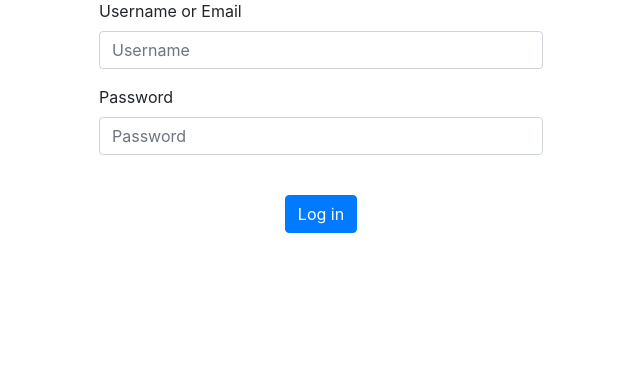
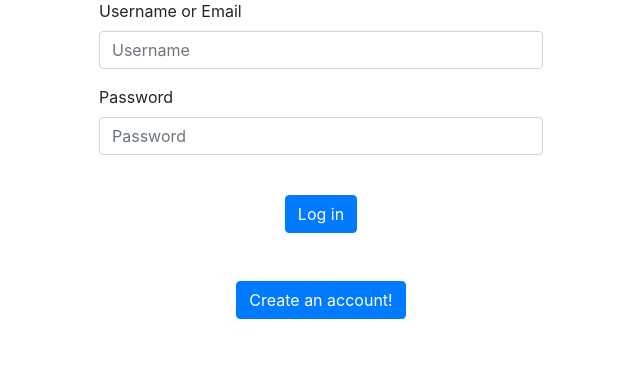
Before and after one commit to Pranta78/CSE_216_Term_Project, a Django app: page /login/ in a window 1280 px wide. Shown: the part 57-438 px from the top of the page, without its empty margins (319-959 px from the left). Run offline with Django 3.2, Linux system fonts and the light colour scheme.

Commit message:
Minor design change

```diff
--- a/templates/Login.html
+++ b/templates/Login.html
@@ -37,5 +37,16 @@
         </div>
     <br>
     </form>
+
+        <br>
+
+    <form method="GET" action="/create-account/">
+        <div align="center">
+            <button type="submit" class="btn btn-primary">
+                Create an account!
+            </button>
+        </div>
+    </form>
+
     </div>
 {% endblock %}
--- a/templates/ModularPost.html
+++ b/templates/ModularPost.html
@@ -9,7 +9,7 @@
 
     <div class="card-body">
 
-        <img src="{{ post.PROFILE_PHOTO|default:"/media/default_profile.png" }}"  width="50px" height="50px" style="border-radius: 50%;">
+        <img src="{{ post.PROFILE_PHOTO|default:"/media/default_profile.png" }}"  width="50px" height="50px" style="border-radius: 50%; border: 1px solid #777777;">
 
         <h5 class="card-title" style="display: inline;">{{ post.AUTHOR }}
             <small>
@@ -35,7 +35,7 @@
         {% endif %}
 
     {% if post.MEDIA %}
-        <img class="card-img-bottom" src="{{ post.MEDIA }}" alt="Card image">
+        <img class="card-img-bottom" src="{{ post.MEDIA }}" alt="Card image" style="width: 100%; object-fit: cover; height: 25vw; border-radius: 3%;">
     {% endif %}
 
     {% if post.PARENT_TWEET_LINK %}
--- a/templates/profile.html
+++ b/templates/profile.html
@@ -77,7 +77,7 @@
         <div class="container-fluid">
 {#                {% include 'profile_navigator.html' with profile_name=profile_name %}#}
 
-            <div class="row" align="center" id="nav_content">
+            <div class="row" align="center" id="nav_content" style="position: sticky; top: 0; z-index: 999; background-color: #ffffff">
                 <div class="col-10">
                    <nav class="nav nav nav-pills nav-justified">
                       <a class="nav-item nav-link {% if tweet_is_active %}active{% endif %}" href="{% url 'user_profile_tweets' profile_name %}">Tweets</a>
```
